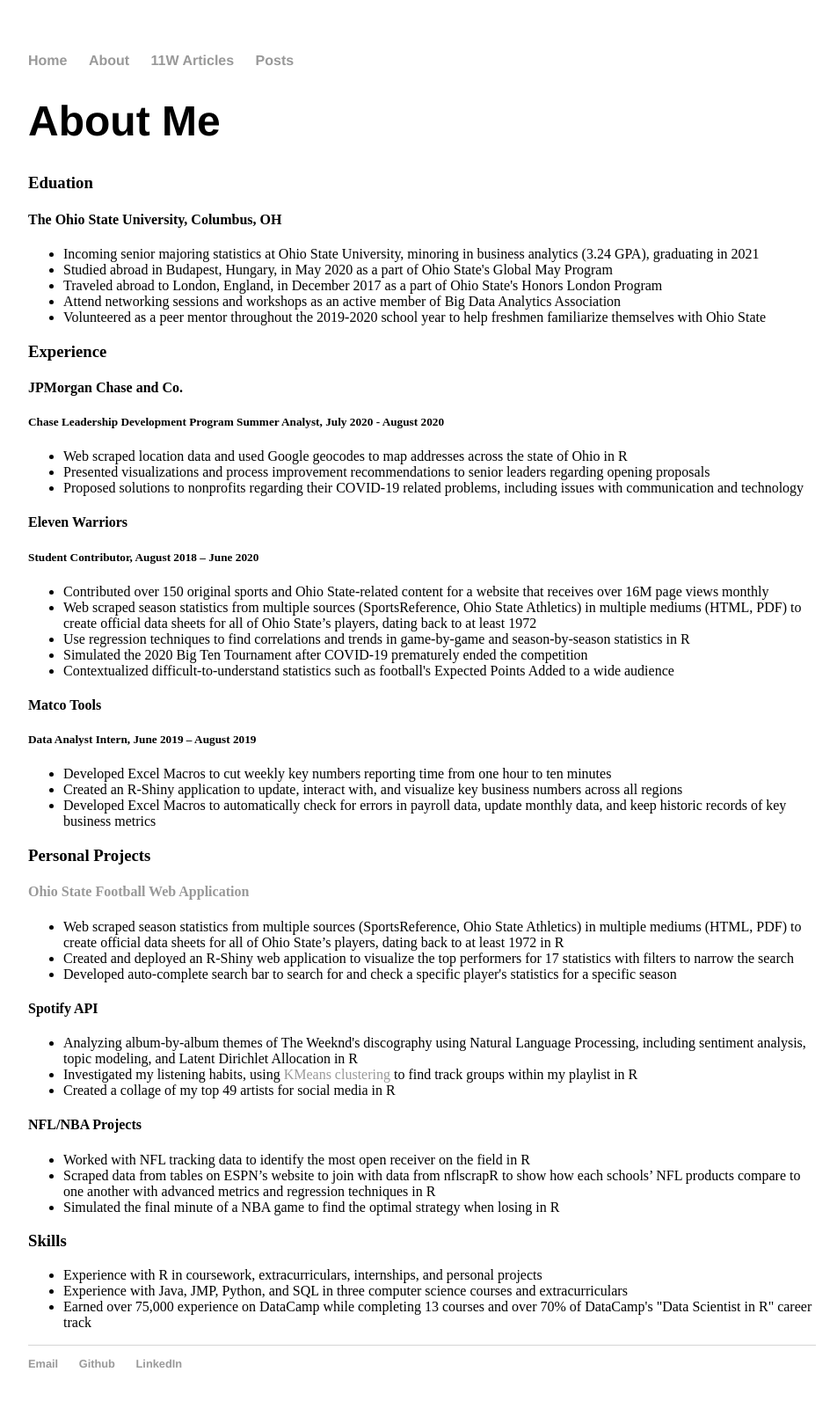
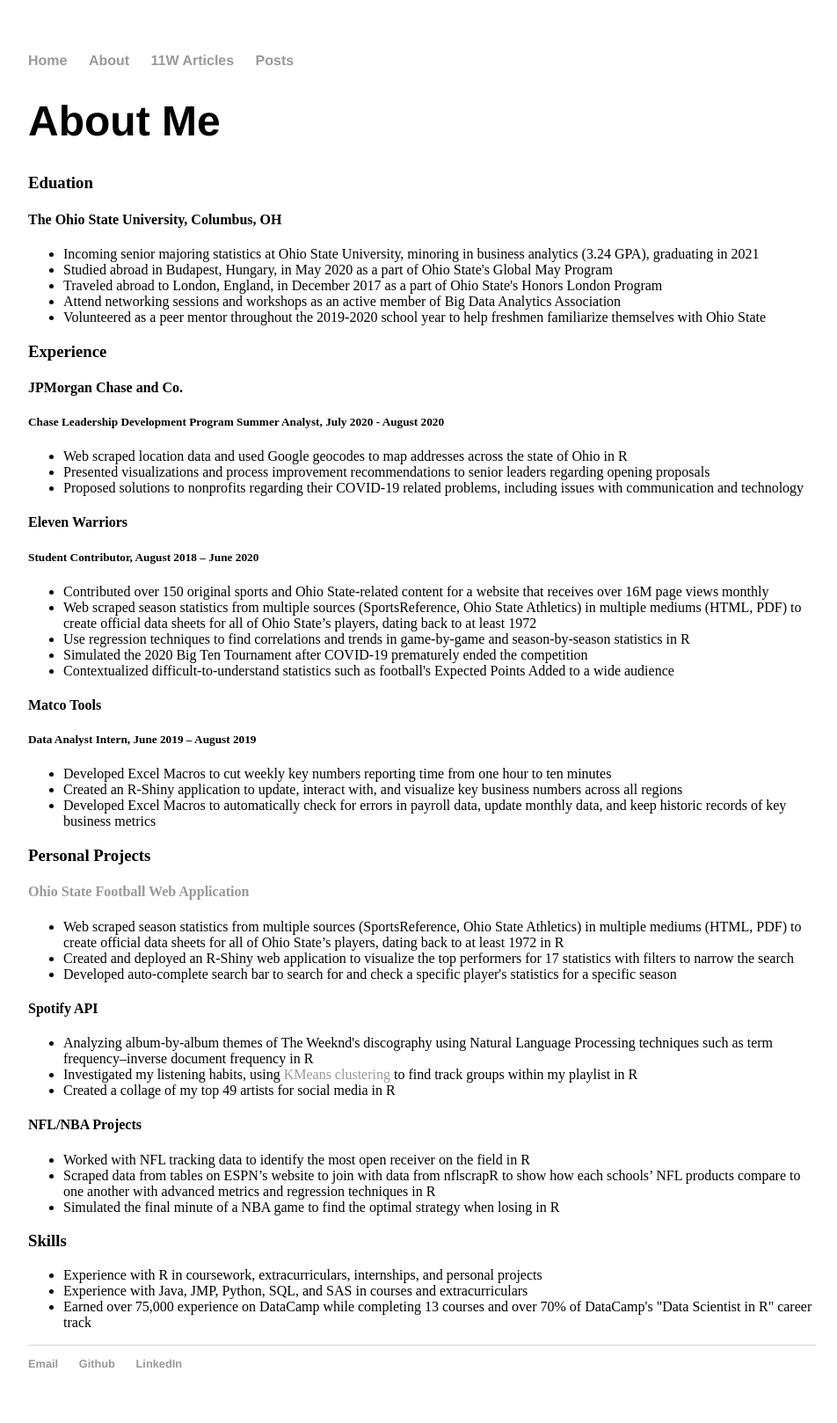
Before and after one commit to mtnartker/mtnartker.github.io, a Jekyll site: the page built from about/index.html, in a window 1280 px wide. Shown: the whole page at 88% size, without its empty margins (160-1112 px from the left). Built offline with Jekyll 4.4.1, drawn with Linux system fonts in a browser that asks for light colours.

Commit message:
Update index.html

```diff
--- a/about/index.html
+++ b/about/index.html
@@ -47,7 +47,7 @@
 </ul>
 <h4> Spotify API </h4>
 <ul>
-  <li>Analyzing album-by-album themes of The Weeknd's discography using Natural Language Processing, including sentiment analysis, topic modeling, and Latent Dirichlet Allocation in R</li>
+  <li>Analyzing album-by-album themes of The Weeknd's discography using Natural Language Processing techniques such as term frequency–inverse document frequency in R</li>
   <li>Investigated my listening habits, using <a href= "https://jake22anderson.github.io/blog/2020/08/15/spotify-api-spotifyr-intro">KMeans clustering </a>to find track groups within my playlist in R</li>
   <li>Created a collage of my top 49 artists for social media in R</li>
 </ul>
@@ -60,5 +60,5 @@
 <h3>Skills</h3>
 <ul>
   <li>Experience with R in coursework, extracurriculars, internships, and personal projects</li>
-  <li>Experience with Java, JMP, Python, and SQL in three computer science courses and extracurriculars</li>
+  <li>Experience with Java, JMP, Python, SQL, and SAS in courses and extracurriculars</li>
   <li>Earned over 75,000 experience on DataCamp while completing 13 courses and over 70% of DataCamp's "Data Scientist in R" career track</li>
```
